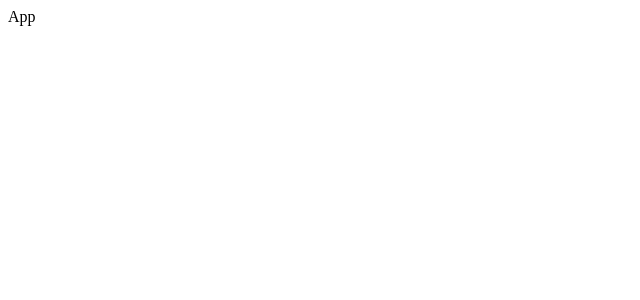
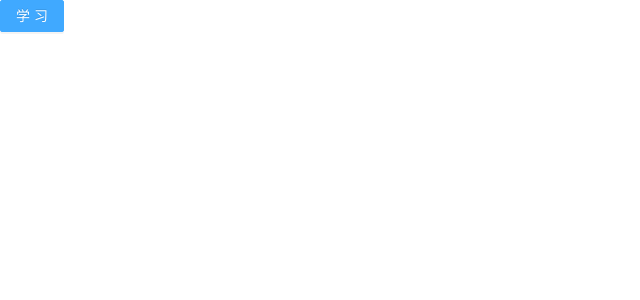
Before and after one commit to linjinsheng/211218_ReactAdmin, a React (Create React App) app: page / in a window 1280 px wide. Shown: the top 300 px of the page, without its empty margins (0-640 px from the left). Built offline with nearby package versions, Linux system fonts and the light colour scheme.

Commit message:
修改按钮

```diff
--- /dev/null
+++ b/config-overrides.js
@@ -0,0 +1,10 @@
+const {override, fixBabelImports} = require('customize-cra');
+
+module.exports = override(
+    fixBabelImports('import',
+    {
+        libraryName: 'antd',
+        libraryDirectory: 'es',
+        style: 'css',
+    }),
+ );
--- a/src/App.js
+++ b/src/App.js
@@ -1,11 +1,18 @@
 import React, {Component} from 'react'
+import {Button, message} from 'antd'
 
 /**
  * 应用的根组件
  */
 export default class App extends Component {
 
-    render () {
-        return <div>App</div>
+    handleClick = () => {
+        message.success('成功啦...');
+    }
+
+    render() {
+        return (
+            <Button type='primary' onClick={this.handleClick}>学习</Button>
+        )
     }
 }
--- a/src/index.js
+++ b/src/index.js
@@ -3,6 +3,7 @@
  */
 import React from 'react'
 import ReactDOM from 'react-dom'
+// import 'antd/dist/antd.css'
 
 import App from './App'
 
```
Also changed, not shown: package.json (+12 -4 lines), 2 other files (tests, documents, lock files or other folders).
